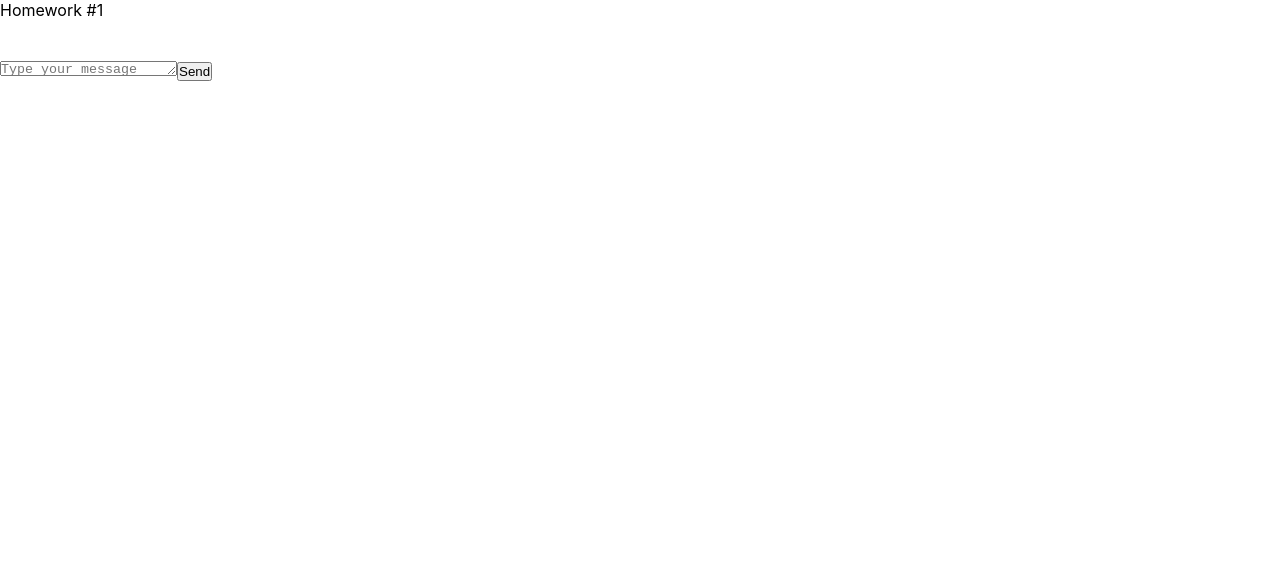
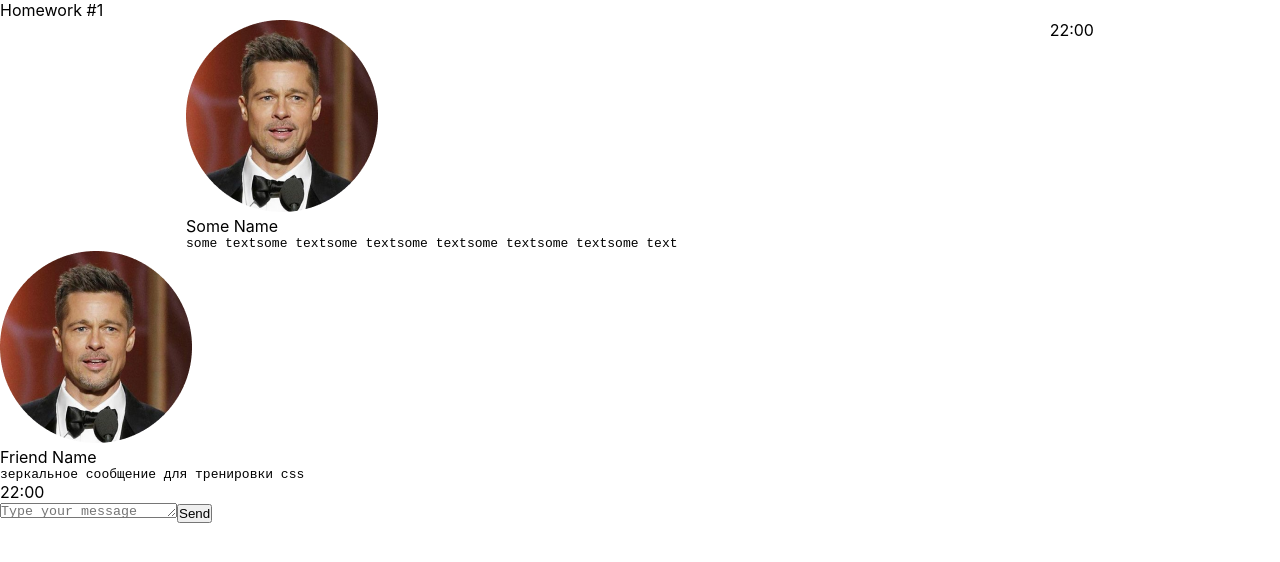
Before and after one commit to DmitrijSergeev/hws2-master, a React (Create React App) app: page / in a window 1280 px wide. Shown: the top 562 px of the page. Built offline with nearby package versions, Linux system fonts and the light colour scheme.

Commit message:
first task

```diff
--- a/src/s2-homeworks/hw01/friend-message/FriendMessage.tsx
+++ b/src/s2-homeworks/hw01/friend-message/FriendMessage.tsx
@@ -1,8 +1,12 @@
 import React from 'react'
 import s from './FriendMessage.module.css'
+import {MessageType} from "../../../s2-homeworks/hw01/HW1";
 
+type FriendMessageType = {
+    message: MessageType
+}
 // создать тип вместо any и отобразить приходящие данные
-const FriendMessage = (props: any) => {
+const FriendMessage = (props: FriendMessageType) => {
     return (
         <div
             id={'hw1-friend-message-' + props.message.id}
@@ -12,7 +16,7 @@ const FriendMessage = (props: any) => {
                 <img
                     id={'hw1-friend-avatar-' + props.message.id}
                     // создаёт студент
-
+                    src={props.message.user.avatar} alt={'avatar'}
                     //
                 />
                 <div className={s.friendText}>
@@ -21,7 +25,7 @@ const FriendMessage = (props: any) => {
                         className={s.friendName}
                     >
                         {/*создаёт студент*/}
-
+                        {props.message.user.name}
                         {/**/}
                     </div>
                     <pre
@@ -29,7 +33,7 @@ const FriendMessage = (props: any) => {
                         className={s.friendMessageText}
                     >
                         {/*создаёт студент*/}
-
+                        {props.message.message.text}
                         {/**/}
                     </pre>
                 </div>
@@ -39,7 +43,7 @@ const FriendMessage = (props: any) => {
                 className={s.friendTime}
             >
                 {/*создаёт студент*/}
-
+                {props.message.message.time}
                 {/**/}
             </div>
         </div>
--- a/src/s2-homeworks/hw01/message/Message.module.css
+++ b/src/s2-homeworks/hw01/message/Message.module.css
@@ -1,5 +1,7 @@
 .message {
-
+    display: flex;
+    flex-direction: row;
+    justify-content:  space-around;
 }
 
 .imageAndText {
--- a/src/s2-homeworks/hw01/message/Message.tsx
+++ b/src/s2-homeworks/hw01/message/Message.tsx
@@ -1,8 +1,11 @@
 import React from 'react'
 import s from './Message.module.css'
+import {MessageType} from "../../../s2-homeworks/hw01/HW1";
 
 // нужно создать правильный тип вместо any
-export type MessagePropsType = any
+export type MessagePropsType = {
+    message: MessageType
+}
 
 // нужно отобразить приходящие данные
 const Message = (props: MessagePropsType) => {
@@ -12,25 +15,25 @@ const Message = (props: MessagePropsType) => {
                 <img
                     id={'hw1-avatar-' + props.message.id}
                     // создаёт студент
-
+                    src={props.message.user.avatar} alt={'avatar'}
                     //
                 />
                 <div className={s.text}>
                     <div id={'hw1-name-' + props.message.id} className={s.name}>
                         {/*создаёт студент*/}
-
+                        {props.message.user.name}
                         {/**/}
                     </div>
                     <pre id={'hw1-text-' + props.message.id} className={s.messageText}>
                         {/*создаёт студент*/}
-
+                        {props.message.message.text}
                         {/**/}
                     </pre>
                 </div>
             </div>
             <div id={'hw1-time-' + props.message.id} className={s.time}>
                 {/*создаёт студент*/}
-
+                {props.message.message.time}
                 {/**/}
             </div>
         </div>
```
Also changed, not shown: src/s2-homeworks/hw01/HW1.tsx (+13 -2 lines).
